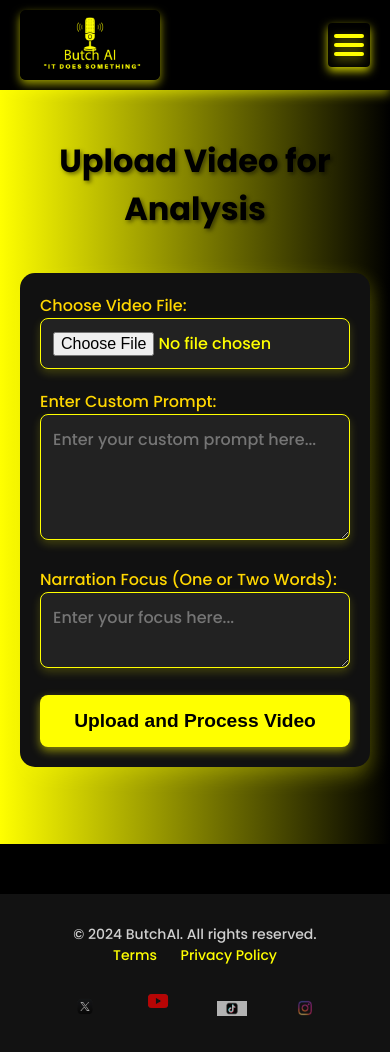
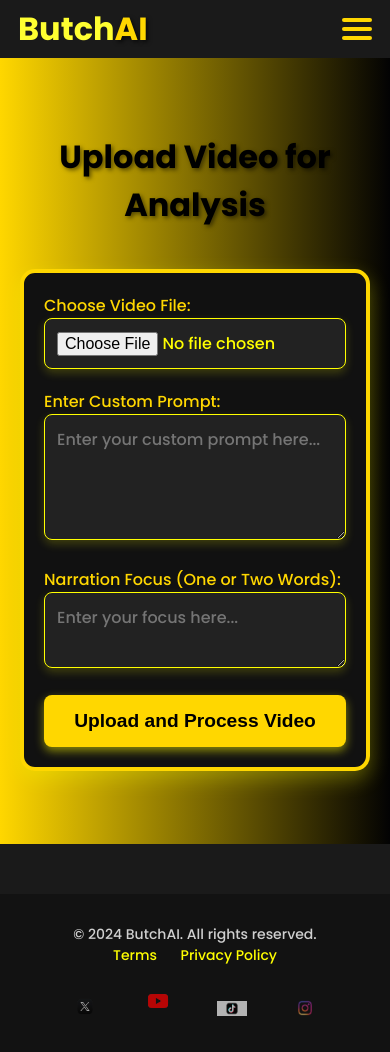
Before and after one commit to jbsam7/ButchAI, a Flask app: template templates/index.html in a window 390 px wide. Run offline with Flask 3, Linux system fonts and the light colour scheme; the template is opened without the code that fills it, so the values that code supplies are empty; some libraries are stand-ins or nearby versions.

Commit message:
updated premium page header

```diff
--- a/templates/index.html
+++ b/templates/index.html
@@ -15,7 +15,7 @@
         }
 
         html, body {
-            background-color: black;
+            background-color: #1a1a1a;
             color: yellow;
             font-family: 'Poppins', sans-serif;
             margin: 0;
@@ -28,42 +28,64 @@
             display: flex;
             flex-wrap: wrap;
             align-items: center;
-            padding: 2px;
+            padding: 4px;
             position: fixed;
             top: 0;
             width: 100%;
             z-index: 1000;
-            background-color: black;
-            box-shadow: 0 4px 10px rgba(255, 255, 0, 0.5);
-            backdrop-filter: blur(10px);
-            transition: background-color 0.3s ease, box-shadow 0.3s ease;
+            background-color: #1a1a1a;
+
         }
 
-        .logo {
-            height: 60px;
-            width: auto;
+        /* Logo Text */
+        .logo-text {
+            font-size: 32px;
+            font-weight: 700;
+            color: #FFFF31;
             margin-right: 20px;
-            transition: box-shadow 0.3s ease-in-out;
-            border-radius: 6px;
-            margin-left: -2px;
-            box-shadow: 0 4px 10px rgba(255, 255, 0, 0.5);
+            transition: color 0.3s ease-in-out;
+            cursor: default;
+            padding-left: 8px;
+        }
+        .logo-text:hover {
+            color: rgba(255, 255, 0, 0.8);
         }
 
-        .logo:hover {
-            box-shadow: 0 0 30px rgba(255, 255, 0, 1);
+        /* Style for the 'AI' part */
+        .logo-text .ai {
+            color: #FFD700; /* Gold color for 'AI' */
+            text-shadow: 2px 2px 4px rgba(0, 0, 0, 0.7); /* Enhance readability */
         }
 
+        /* Navigation Links */
         .nav-links-left {
             display: flex;
             flex-wrap: wrap;
             gap: 20px;
             align-items: center;
+            padding-top: 3px;
         }
 
         .nav-links-left a {
-            color: yellow;
+            color: #FFD700;
             text-decoration: none;
             font-size: 18px;
+            position: relative;
+        }
+
+        .nav-links-left a::after {
+            content: "";
+            position: absolute;
+            width: 0%;
+            height: 2px;
+            bottom: -2px;
+            left: 0;
+            background-color: #FFD700;
+            transition: width 0.3s;
+        }
+
+        .nav-links-left a:hover::after {
+            width: 100%;
         }
 
         .nav-links-left a:hover {
@@ -128,23 +150,26 @@
         }
 
         .nav-links-right a {
-            color: yellow;
+            color: black;
             text-decoration: none;
-            padding: 10px 20px;
-            border: 2px solid yellow;
+            padding: 7px 14px;
+            border: 2px solid #FFD700;
             border-radius: 5px;
             box-shadow: 0 0 10px rgba(255, 255, 0, 0.5);
+            background-color: #FFD700;
+            transition: background-color 0.3s, color 0.3s, box-shadow 0.3s;
         }
 
         .nav-links-right a:hover {
-            background-color: yellow;
+            background-color: #FFFF31;
             color: black;
-            box-shadow: 0 0 20px rgba(255, 255, 0, 0.8);
+            box-shadow: 0 0 20px rgba(255, 255, 0, 0.5);
+            border: 2px solid #FFFF31;
         }
 
         /* Banner Section */
         .banner {
-            background: linear-gradient(to right, yellow, rgba(0, 0, 0, 0.9));
+            background: linear-gradient(to right, #FFD700, rgba(0, 0, 0, 0.9));
             padding: 100px 50px 50px 50px; /* Increased top padding to accommodate fixed header */
             display: flex;
             flex-direction: column;
@@ -175,6 +200,7 @@
             border-radius: 15px;
             box-shadow: 0px 8px 20px rgba(255, 255, 0, 0.3);
             transition: transform 0.3s, box-shadow 0.3s ease-in-out;
+            border: #FFD700 solid 4px;
         }
 
         .banner-form:hover {
@@ -215,7 +241,7 @@
 
         /* Submit Button */
         input[type="submit"] {
-            background-color: yellow;
+            background-color: #FFD700;
             color: black;
             border: none;
             padding: 15px;
@@ -275,7 +301,7 @@
             /* Header Adjustments */
             header {
                 justify-content: space-between;
-                padding: 10px 20px;
+                padding: 5px 10px;
             }
 
             /* Hamburger menu styling */
@@ -283,19 +309,18 @@
                 display: block; /* Show hamburger on mobile */
                 cursor: pointer;
                 position: relative;
-                border: rgba(255, 255, 0);
-                padding: 6px;
-                box-shadow: 0 4px 10px rgba(255, 255, 0, 0.8);
+                padding: 6px 5px;
                 border-radius: 4px;
+                padding-right: 8px;
             }
 
             .hamburger div {
                 width: 30px;
                 height: 4px;
-                background-color: yellow;
+                background-color: #FFD700;
                 margin: 5px 0;
                 border-radius: 4px;
-                box-shadow: 0 4px 10px rgba(255, 255, 0, 0.5);
+
             }
 
             .logo {
@@ -323,8 +348,21 @@
             }
 
             /* Navigation Links for Mobile */
-            .nav-links-left,
+
             .nav-links-right {
+                display: none; /* Hide initially */
+                flex-direction: column;
+                position: absolute;
+                top: 70px;
+                left: 0;
+                width: 100%;
+                background-color: #000;
+                padding: 10px 0;
+                z-index: 1000;
+                text-align: center;
+            }
+
+            .nav-links-left {
                 display: none; /* Hide initially */
                 flex-direction: column;
                 position: absolute;
@@ -342,7 +380,7 @@
                 font-size: 18px;
                 padding: 15px 0;
                 text-decoration: none;
-                color: yellow;
+                color: #FFD700;
                 display: block;
                 width: 100%;
             }
@@ -386,15 +424,14 @@
     </style>
 </head>
 <body>
-    <!-- Intro Overlay (Optional, can be removed if not needed) -->
-    <div class="intro-overlay" style="display: none;">
-        <div class="intro-text">Welcome to Butch AI</div>
-    </div>
+
 
     <!-- Header (Integrated from main.html) -->
     <header>
-        <!-- Logo -->
-        <img src="{{ url_for('static', filename='images/logobaby.png') }}" alt="ButchAI Logo" class="logo">
+        <!-- Logo Text -->
+        <div class="logo-text" aria-label="ButchAI">
+            Butch<span class="ai">AI</span>
+        </div>
 
         <!-- Hamburger menu icon -->
         <div class="hamburger" onclick="toggleMenu()">
```
